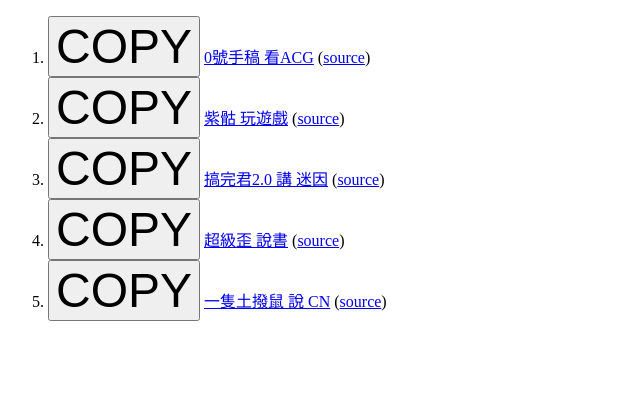
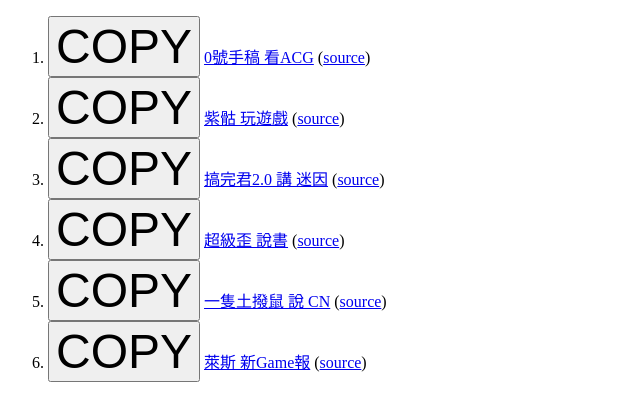
Before and after one commit to democwise2016/action-UT-Podcast-202404, a plain HTML site: page index.html in a window 1280 px wide. Shown: the whole page, without its empty margins (0-640 px from the left). Drawn offline with Linux system fonts and the light colour scheme.

Commit message:
Deploying to gh-pages from @ democwise2016/action-UT-Podcast-202404@701506394094beecd5cc4f03a7e83a062feeb715 🚀

```diff
--- a/index.html
+++ b/index.html
@@ -43,6 +43,11 @@
       <button type="button" style="font-size: 3rem" onclick="copyPlainString('https://democwise2016.github.io/action-UT-Podcast-202404/MrMarmot8-www.youtube.com-247a26940e.rss');this.style.color='red';">COPY</button>
       <a href="https://democwise2016.github.io/action-UT-Podcast-202404/MrMarmot8-www.youtube.com-247a26940e.rss" target="_blank">一隻土撥鼠 說 CN</a>
       (<a href="https://www.youtube.com/channel/UCEaPnL10x4UY7VawhPbDU1A" target="_blank">source</a>)
+    </li>
+<li>
+      <button type="button" style="font-size: 3rem" onclick="copyPlainString('https://democwise2016.github.io/action-UT-Podcast-202404/LiceMoo-GameNews-www.youtube.com-1aabdb727d.rss');this.style.color='red';">COPY</button>
+      <a href="https://democwise2016.github.io/action-UT-Podcast-202404/LiceMoo-GameNews-www.youtube.com-1aabdb727d.rss" target="_blank">萊斯 新Game報</a>
+      (<a href="https://www.youtube.com/channel/UC9WiXJEyHMGRqL-__3FIBEw" target="_blank">source</a>)
     </li></ol>
 </body>
 </html>
```
Also changed, not shown: 2 other files.
